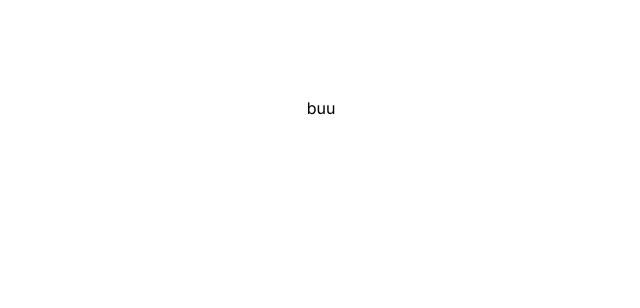
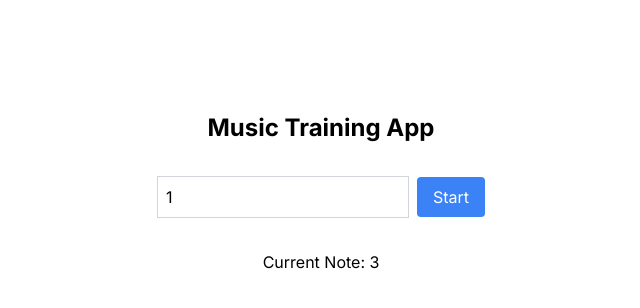
Before and after one commit to mahaultA/harmonear, a Next.js app: page / in a window 1280 px wide. Shown: the top 308 px of the page, without its empty margins (319-959 px from the left). Built offline with nearby package versions, Linux system fonts and the light colour scheme.

Commit message:
[ADD] 1er jet avec input utilisateur et affichage du défilement aléatoire. TODO : Refactor avec séparation composants

```diff
--- a/app/page.jsx
+++ b/app/page.jsx
@@ -1,10 +1,25 @@
+"use client";
+
+import ControlPanel from "@/src/ControlPanel";
 import { Header } from "@/src/Header";
+import NoteDisplay from "@/src/NoteDisplay";
 import Image from "next/image";
+import { useState } from "react";
 
 export default function Home() {
+  const [isPlaying, setIsPlaying] = useState(false);
+  const [speed, setSpeed] = useState(1);
+
   return (
-    <main className="flex min-h-screen flex-col items-center justify-between p-24">
-      <h1>buu</h1>
+    <main className="flex min-h-screen flex-col items-center p-24">
+      <h1 className="text-2xl font-bold my-4">Music Training App</h1>
+      <ControlPanel
+        speed={speed}
+        setSpeed={setSpeed}
+        isPlaying={isPlaying}
+        setIsPlaying={setIsPlaying}
+      />
+      <NoteDisplay speed={speed} isPlaying={isPlaying} />
     </main>
   );
 }
--- /dev/null
+++ b/src/ControlPanel.jsx
@@ -0,0 +1,36 @@
+import React from "react";
+import { useState } from "react";
+
+export default function ControlPanel({
+  speed,
+  setSpeed,
+  isPlaying,
+  setIsPlaying,
+}) {
+  // Vitesse de défilement par défaut
+
+  const handleStartStop = () => {
+    setIsPlaying(!isPlaying);
+  };
+
+  const handleSpeedChange = (e) => {
+    setSpeed(parseFloat(e.target.value));
+  };
+
+  return (
+    <div className="my-4">
+      <input
+        type="number"
+        value={speed}
+        onChange={handleSpeedChange}
+        className="mr-2 p-2 border border-gray-300"
+      />
+      <button
+        onClick={handleStartStop}
+        className="bg-blue-500 text-white px-4 py-2 rounded"
+      >
+        {isPlaying ? "Stop" : "Start"}
+      </button>
+    </div>
+  );
+}
--- /dev/null
+++ b/src/NoteDisplay.jsx
@@ -0,0 +1,33 @@
+import React, { useEffect, useRef, useState } from "react";
+
+export default function NoteDisplay({ speed, isPlaying }) {
+  const noteDisplayRef = useRef(null);
+  const [currentNote, setCurrentNote] = useState(null);
+
+  // Fonction pour générer un nombre aléatoire entre 1 et 7 (inclus)
+  const generateRandomNote = () => {
+    return Math.floor(Math.random() * 7) + 1;
+  };
+
+  useEffect(() => {
+    let intervalId;
+
+    if (currentNote === null) {
+      setCurrentNote(generateRandomNote());
+    }
+
+    if (isPlaying) {
+      intervalId = setInterval(() => {
+        setCurrentNote(generateRandomNote());
+      }, speed * 1000);
+    }
+
+    return () => clearInterval(intervalId);
+  }, [speed, isPlaying, currentNote]);
+
+  return (
+    <div className="my-4" ref={noteDisplayRef}>
+      <h2>Current Note: {currentNote}</h2>
+    </div>
+  );
+}
```
